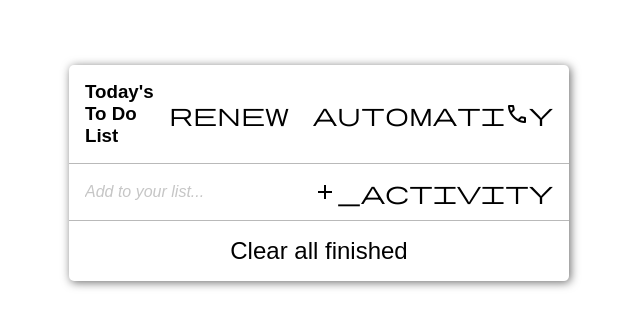
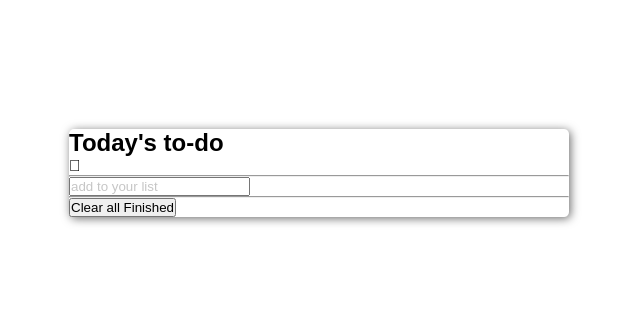
Before and after one commit to jaamanu/TO-DO-LIST-WEBAPP, a website: page dist/index.html in a window 1280 px wide. Shown: the part 227-554 px from the top of the page, without its empty margins (321-961 px from the left). Drawn offline with nearby package versions, Linux system fonts and the light colour scheme.

Commit message:
Add codes to clear button using id

```diff
--- a/dist/index.html
+++ b/dist/index.html
@@ -1,32 +1,33 @@
 <!DOCTYPE html>
 <html lang="en">
 <head>
-		<meta charset="UTF-8" />
-		<meta name="viewport" content="width=device-width, initial-scale=1.0" />
-		<link
-			rel="stylesheet"
-			href="https://fonts.googleapis.com/css2?family=Material+Symbols+Outlined:opsz,wght,FILL,GRAD@24,400,0,0"
-		/>
-		<link href="../images/to-do-list.png" rel="icon" type="image/x-icon"  />
-		<title>To-Do List WebApp</title>
+  <meta charset="UTF-8">
+  <meta http-equiv="X-UA-Compatible" content="IE=edge">
+  <meta name="viewport" content="width=device-width, initial-scale=1.0">
+  <title>To-Do-WebApp</title>
+  <script src="https://kit.fontawesome.com/95c0469538.js" crossorigin="anonymous"></script>
 <script defer src="runtime.js"></script><script defer src="main.js"></script></head>
 <body>
+  <main>
+    <section class="container">
       <header>
-			<div class="to-do__title flex-row border-bottom">
-				<h3>Today's To Do List</h3>
-				<span class="material-symbols-outlined"> Renew Automatically </span>
+        <h2 class="todoHeader">Today's to-do</h2>
+        <i class="fa-solid fa-arrows-rotate arrow"></i>
+      </header>
+
+      <section>
+        <form>
+          <hr>
+          <input type="text" class="input" id="input" placeholder="add to your list">
+          <hr>
+        </form>
+        <div class="todoContainer">
         </div>
-			<div class="to-do__add flex-row border-bottom">
-				<input
-					type="text"
-					class="to-do__input"
-					placeholder="Add to your list..."
-				/>
-				<span class="material-symbols-outlined to-do__addTask"> add_activity </span>
+        <div class="clear">
+          <button type="button" id="clear-completed" class="clear-completed">Clear all Finished</button>
         </div>
-		</header>
-		<main class="to-do__items">
+      </section>
+    </section>
   </main>
-		<footer>Clear all finished</footer>
 </body>
 </html>
```
Lines whose indentation alone changed are shown as unchanged.
